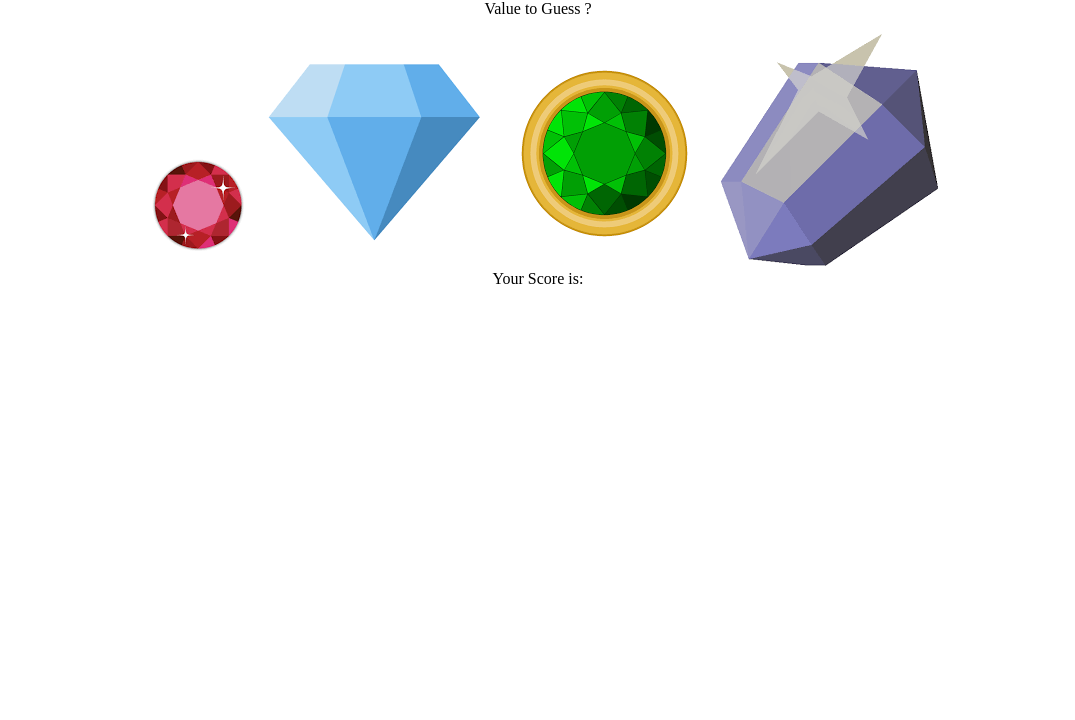
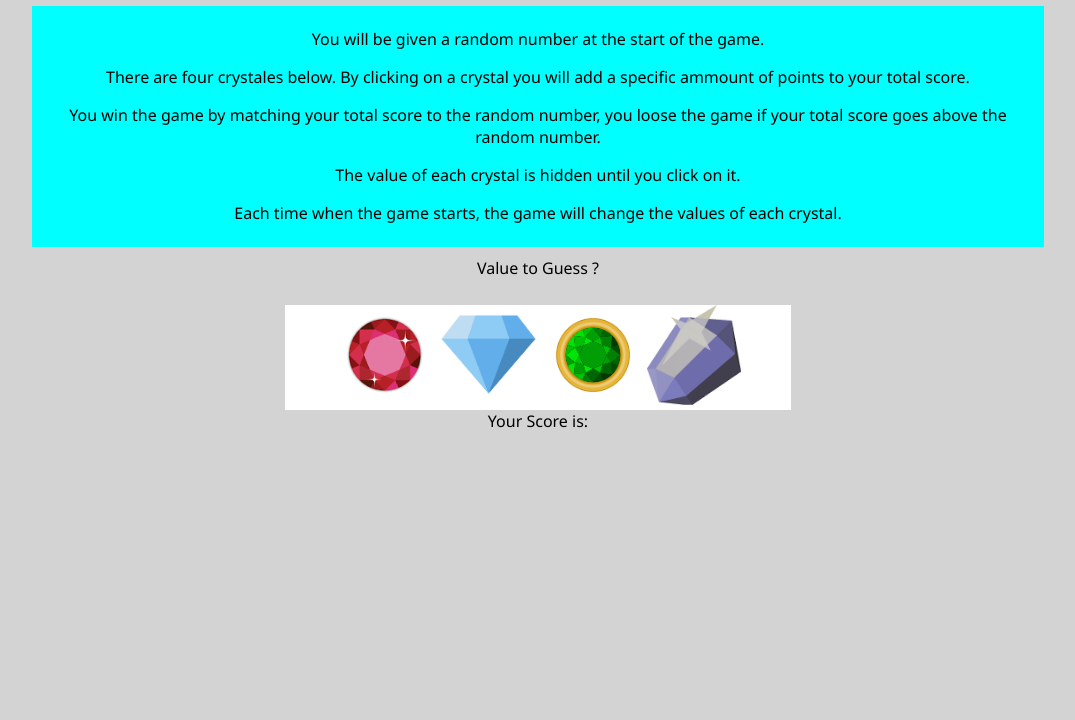
Before and after one commit to goldenst/unit-4-game, a plain HTML site: page index.html in a window 1280 px wide. Shown: the part 80-800 px from the top of the page, without its empty margins (102-1177 px from the left). Drawn offline with nearby package versions, Linux system fonts and the light colour scheme.

Commit message:
worked on css

```diff
--- a/assets/css/styles.css
+++ b/assets/css/styles.css
@@ -6,5 +6,30 @@
 }
 
 body{
+  font-family: 'Segoe UI', Tahoma, Geneva, Verdana, sans-serif;
+  background-color: lightgray;
   text-align: center;
 }
+
+img {
+  height: 100px;
+}
+
+.images {
+  background-color: white;
+  margin: 0 30%
+}
+
+.content {
+  margin: 0 10%;
+  background-color: aqua;
+  padding: .5%;
+}
+
+.guess {
+  padding: 10px;
+}
+
+.your-score {
+  padding: 10px;
+}
--- a/assets/javascript/game.js
+++ b/assets/javascript/game.js
@@ -12,7 +12,7 @@
 var gemOne = 0;
 var gemTwo = 0;
 var gemThree = 0 ;
-var gemFour = 0 ;
+var gemFour = 0;
 var userScore = 0;
 var wins = 0;
 var losses = 0;
@@ -21,7 +21,6 @@ var isGameRunning = false
 
 
 $(document).ready(function() {
-
 // get random number for start of game
 function getRandomNum(min ,max) {
   return Math.floor(Math.random()*(max- min+1)+min);
@@ -74,14 +73,14 @@ $('#gemFour').on("click", function() {
 // check for win or loose
 checkWin = function() {
   if(userScore === randomNum){
-    alert("winner")
+   // alert("winner")
     wins++
     startNew()
     //console.log("rand: " + randomNum)
     // test()
   }
   if ( userScore > randomNum){
-    alert("looser")
+    //alert("looser")
     losses++
     startNew()
     //console.log("rand: " + randomNum)
@@ -97,7 +96,7 @@ startNew = function(){
   gemThree = gemThreeRand(1,12);
   gemFour = gemFourRand(1,12);
   userScore = 0;
-  test()
+  //test()
   $('#wins').text('Wins: ' + wins);
   $('#loose').text('Losses: ' + losses);
   $('#guess-value').text(randomNum);
@@ -116,6 +115,4 @@ startNew = function(){
 //
 });
 
-//console.log('Score:' + userScore)
-
-// display wins and losses
+// issues  wins go to 1 at start
--- a/index.html
+++ b/index.html
@@ -5,7 +5,7 @@
   <meta charset="UTF-8">
   <meta name="viewport" content="width=device-width, initial-scale=1.0">
   <meta http-equiv="X-UA-Compatible" content="ie=edge">
-  <link rel="stylesheet" href="./assets/css/styles.css">
+  <link rel="stylesheet" href="assets/css/styles.css">
   <script src="https://cdnjs.cloudflare.com/ajax/libs/jquery/3.2.1/jquery.min.js"></script>
 
 
@@ -14,21 +14,26 @@
 </head>
 
 <body>
-  <script src="./assets/javascript/game.js"></script>
+  <script src="assets/javascript/game.js"></script>
 
   <div class="title"><h1>Crystal Colector</h1></div>
-  <div class="content"></div>
-  <div>Value to Guess ? </div>
+  <div class="content">
+    <p>You will be given a random number at the start of the game.</p>
+    <p>There are four crystales below. By clicking on a crystal you will add a specific ammount of points to your total score.</p>
+    <p>You win the game by matching your total score to the random number, you loose the game if your total score goes above the random number.</p>
+    <p>The value of each crystal is hidden until you click on it.</p>
+    <p>Each time when the game starts, the game will change the values of each crystal.</p>
+  </div>
+  <div class="guess">Value to Guess ? </div>
   <div class="guess-value" id="guess-value"></div>
   <div class="win-loss">
-    <p id="wins"></p>
-    <p id="loose"></p>
+      <p id="wins"></p><p id="loose"></p>
   </div>
   <div class="images">
-    <img src="./assets/images/gem1.png" alt="gem one" id="gemOne">
-    <img src="./assets/images/gem2.png" alt="gem two" id="gemTwo">
-    <img src="./assets/images/gem3.png" alt="gem Three" id="gemThree">
-    <img src="./assets/images/gem4.png" alt="gem Four" id="gemFour">
+    <img src="assets/images/gem1.png" alt="gem one" id="gemOne">
+    <img src="assets/images/gem2.png" alt="gem two" id="gemTwo">
+    <img src="assets/images/gem3.png" alt="gem Three" id="gemThree">
+    <img src="assets/images/gem4.png" alt="gem Four" id="gemFour">
   </div>
   <div>Your Score is:</div>
   <div class="your-score" id="score"></div>
```
